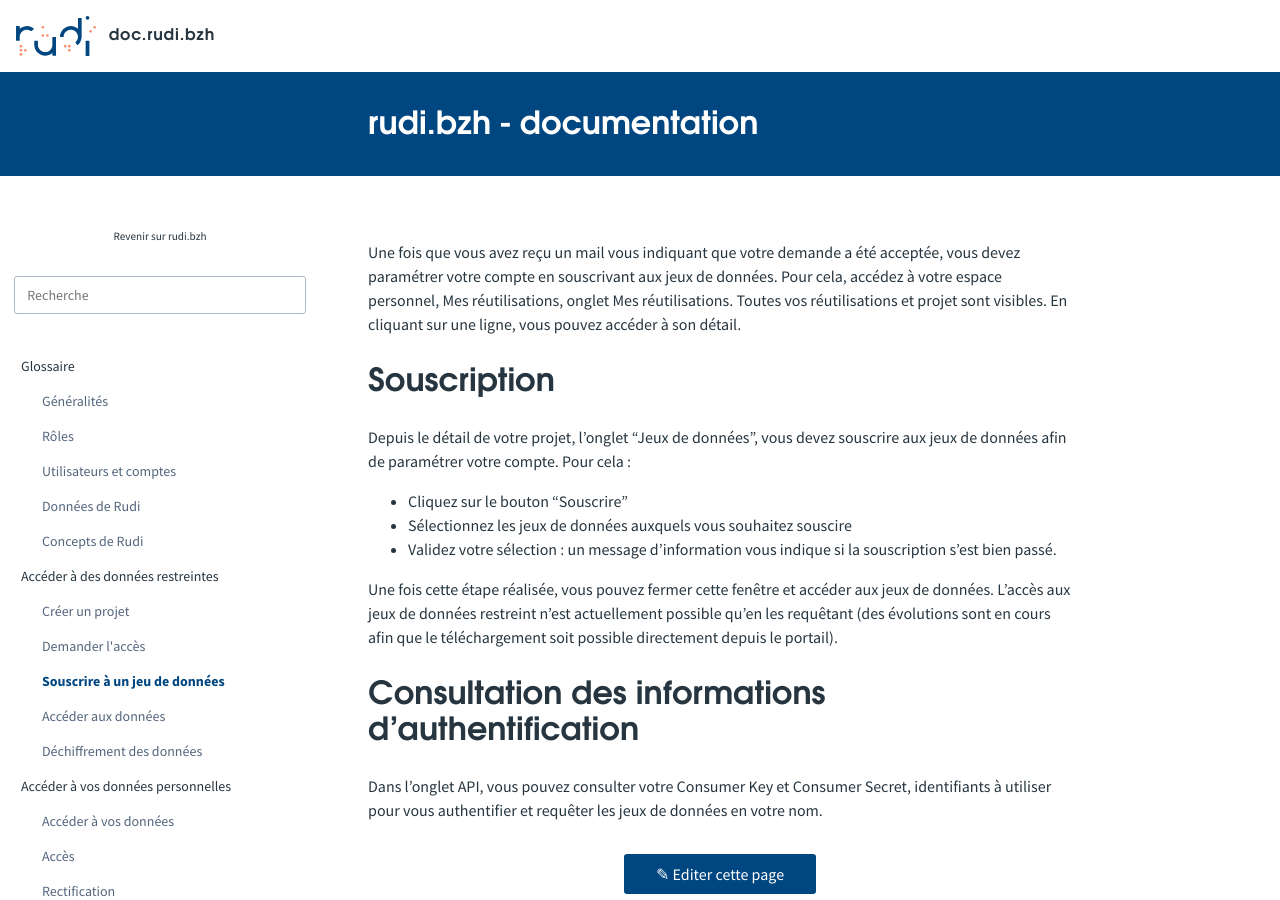
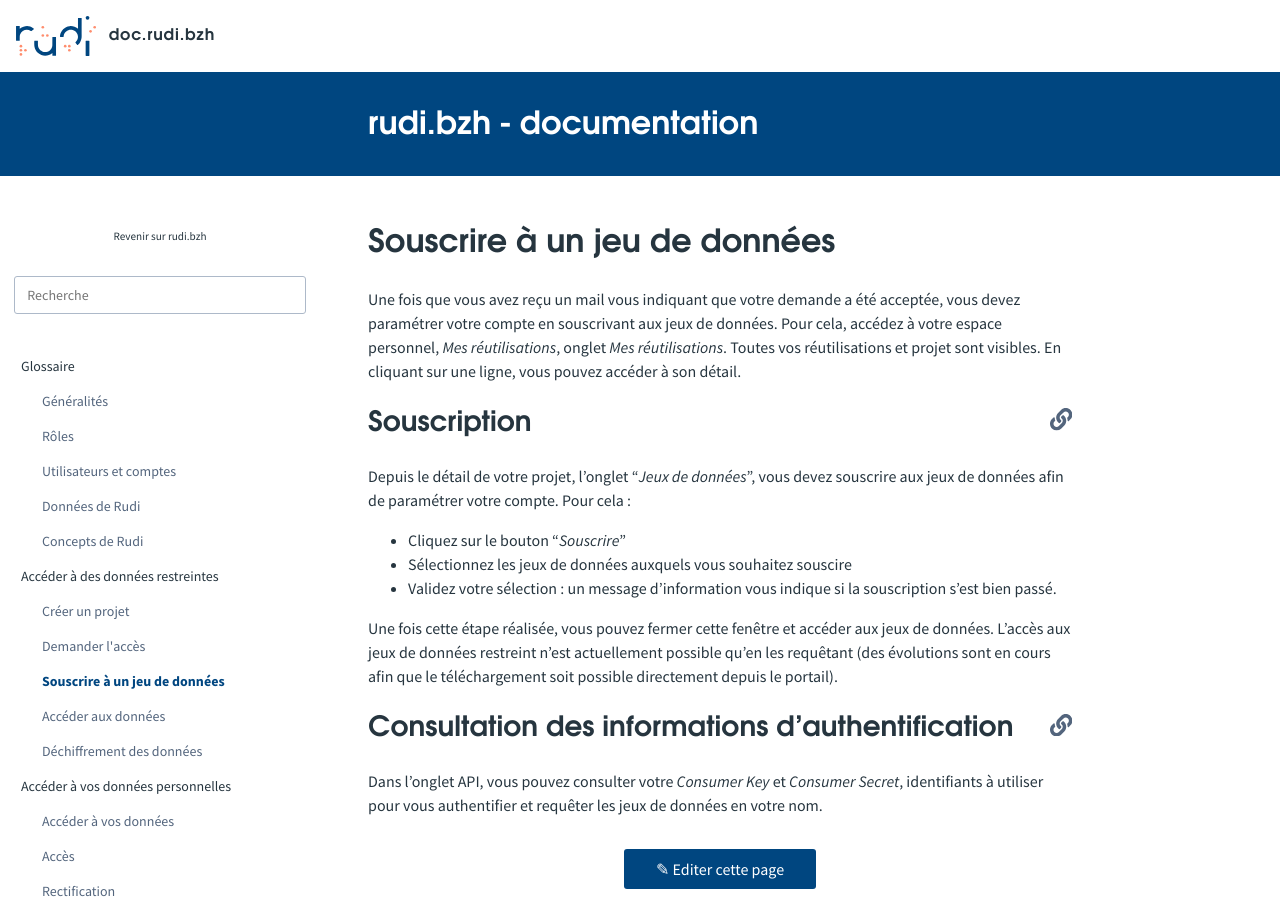
Before and after one commit to sigrennesmetropole/rudi_documentation, a Jekyll site: the page built from articles/_acces_donnees_restreintes/souscrire_jdd.md, in a window 1280 px wide and 900 px high. Built offline with Jekyll 4.4.1, drawn with Linux system fonts in a browser that asks for light colours.

Commit message:
Update souscrire_jdd.md
titre et mise en forme

```diff
--- a/articles/_acces_donnees_restreintes/souscrire_jdd.md
+++ b/articles/_acces_donnees_restreintes/souscrire_jdd.md
@@ -3,20 +3,21 @@ order: 3
 title: Souscrire à un jeu de données
 ---
 
+# Souscrire à un jeu de données
 Une fois que vous avez reçu un mail vous indiquant que votre demande a été acceptée, vous devez paramétrer votre compte en souscrivant aux jeux de données.
-Pour cela, accédez à votre espace personnel, Mes réutilisations, onglet Mes réutilisations. Toutes vos réutilisations et projet sont visibles. En cliquant sur une ligne, vous pouvez accéder à son détail.
+Pour cela, accédez à votre espace personnel, *Mes réutilisations*, onglet *Mes réutilisations*. Toutes vos réutilisations et projet sont visibles. En cliquant sur une ligne, vous pouvez accéder à son détail.
 
-# Souscription
+## Souscription
 
-Depuis le détail de votre projet, l'onglet "Jeux de données", vous devez souscrire aux jeux de données afin de paramétrer votre compte.
+Depuis le détail de votre projet, l'onglet "*Jeux de données*", vous devez souscrire aux jeux de données afin de paramétrer votre compte.
 Pour cela :
-* Cliquez sur le bouton "Souscrire"
+* Cliquez sur le bouton "*Souscrire*"
 * Sélectionnez les jeux de données auxquels vous souhaitez souscire
 * Validez votre sélection : un message d'information vous indique si la souscription s'est bien passé.
 
 Une fois cette étape réalisée, vous pouvez fermer cette fenêtre et accéder aux jeux de données.
 L'accès aux jeux de données restreint n'est actuellement possible qu'en les requêtant (des évolutions sont en cours afin que le téléchargement soit possible directement depuis le portail).
 
-# Consultation des informations d'authentification
+## Consultation des informations d'authentification
 
-Dans l'onglet API, vous pouvez consulter votre Consumer Key et Consumer Secret, identifiants à utiliser pour vous authentifier et requêter les jeux de données en votre nom.
+Dans l'onglet API, vous pouvez consulter votre *Consumer Key* et *Consumer Secret*, identifiants à utiliser pour vous authentifier et requêter les jeux de données en votre nom.
```
